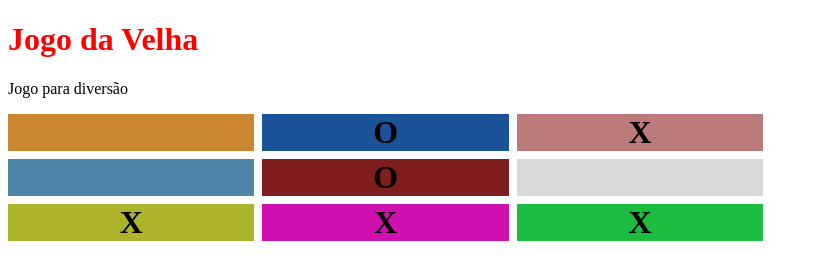
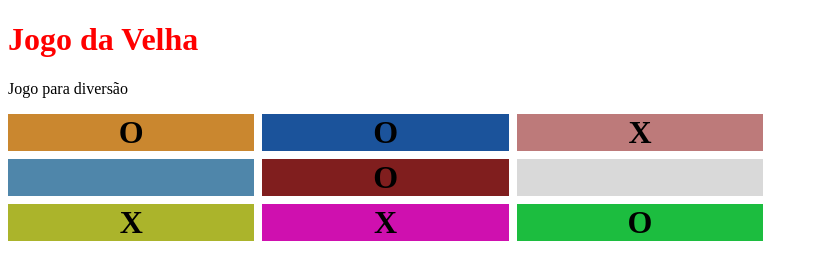
Before and after one commit to GustavoPereira26/Jogo-da-Velha, a plain HTML site: page index.html in a window 1280 px wide. Shown: the full height of the page, 0-818 px from the left. Drawn offline with Linux system fonts and the light colour scheme.

Commit message:
Joguei 2 vezes

```diff
--- a/index.html
+++ b/index.html
@@ -10,7 +10,7 @@
     <h1> Jogo da Velha </h1>
     <p> Jogo para diversão </p>
     <div class="parent">
-    <div class="div1"></div>
+    <div class="div1">O</div>
     <div class="div2">O</div>
     <div class="div3">X</div>
     <div class="div4"></div>
@@ -18,7 +18,7 @@
     <div class="div6"></div>
     <div class="div7">X</div>
     <div class="div8">X</div>
-    <div class="div9">X</div>
+    <div class="div9">O</div>
 </div>
 
 </body>
```
